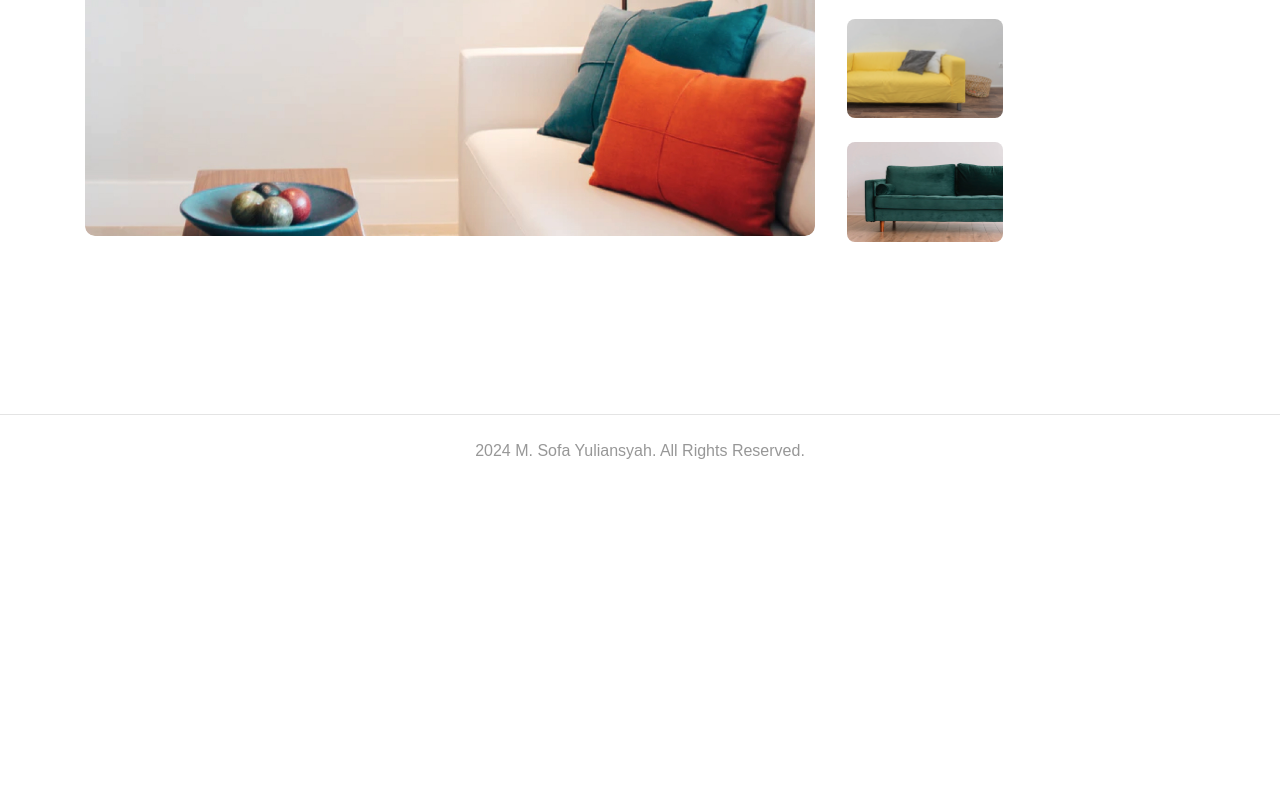
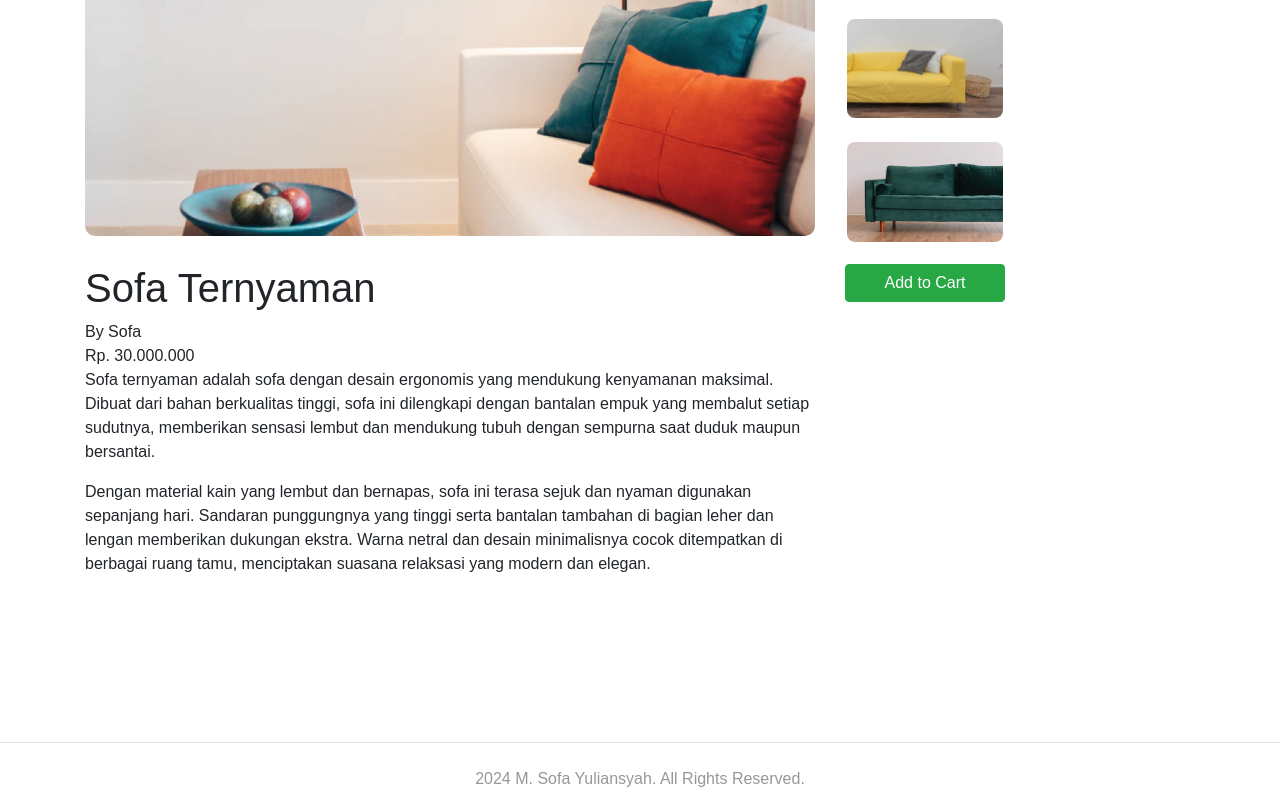
Before and after one commit to Muhammad-sofa/Shopedia-html, a plain HTML site: page details.html in a window 1280 px wide. Shown: the part 411-1203 px from the top of the page. Before the commit the page ends 898 px from the top, so only its background shows below. Drawn offline with nearby package versions, Linux system fonts and the light colour scheme.

Commit message:
Section Description Markup

```diff
--- a/details.html
+++ b/details.html
@@ -95,6 +95,7 @@
       </div>
     </section>
 
+    <!--Gallery-->
     <section class="store-gallery" id="gallery">
       <div class="container">
         <div class="row">
@@ -115,6 +116,45 @@
         </div>
       </div>
     </section>
+
+    <!--Details-->
+    <div class="store-details-container" data-aos="fade-up">
+      <section class="store-heading">
+        <div class="container">
+          <div class="row">
+            <div class="col-lg-8">
+              <h1>Sofa Ternyaman</h1>
+              <div class="owner">By Sofa</div>
+              <div class="price">Rp. 30.000.000</div>
+            </div>
+            <div class="col-lg-2" data-aos="zoom-in">
+              <a href="/cart.html" class="btn btn-success px-4 text-white btn-block mb-3">Add to Cart</a>
+            </div>
+          </div>
+        </div>
+      </section>
+      <!--Description-->
+      <section class="store-description">
+        <div class="container">
+          <div class="row">
+            <div class="col-12 col-lg-8">
+              <p>
+                Sofa ternyaman adalah sofa dengan desain ergonomis yang mendukung kenyamanan maksimal.
+                Dibuat dari bahan berkualitas tinggi, sofa ini dilengkapi dengan bantalan empuk yang membalut setiap sudutnya,
+                memberikan sensasi lembut dan mendukung tubuh dengan sempurna saat duduk maupun bersantai.
+              </p>
+              <p>
+                Dengan material kain yang lembut dan bernapas,
+                sofa ini terasa sejuk dan nyaman digunakan sepanjang hari. Sandaran punggungnya yang tinggi serta bantalan tambahan di bagian leher dan lengan memberikan dukungan ekstra.
+                Warna netral dan desain minimalisnya cocok ditempatkan di berbagai ruang tamu, menciptakan suasana relaksasi yang modern dan elegan.
+              </p>
+            </div>
+          </div>
+        </div>
+      </section>
+    </div>
+
+
   </div>
 
   <footer>
```
